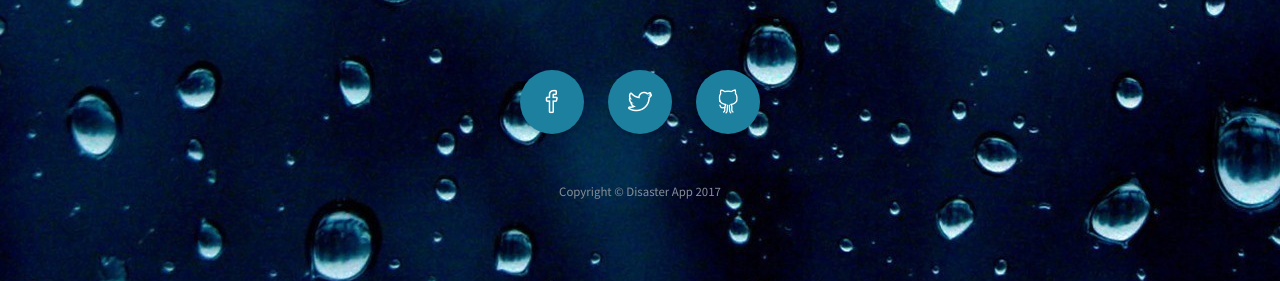
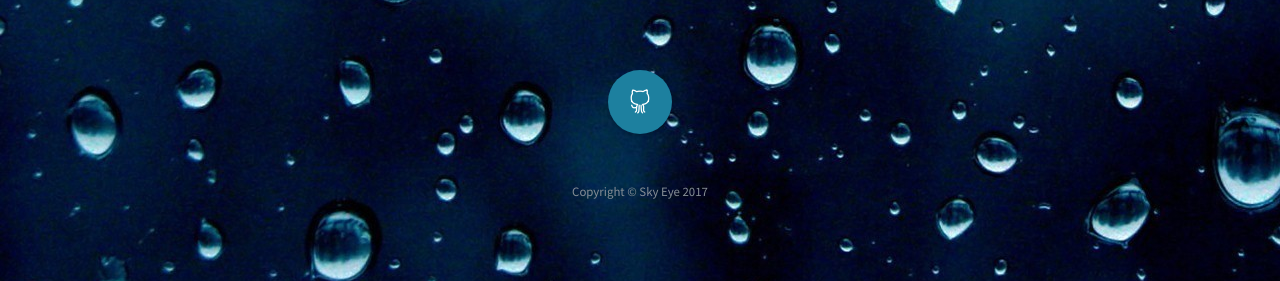
Before and after one commit to harrisondnash/sky_eye, a website: page client/public/index.html in a window 1280 px wide. Shown: the part 3308-3589 px from the top of the page. Drawn offline with nearby package versions, Linux system fonts and the light colour scheme; some packages are replaced by stand-ins of ours.

Commit message:
gh icon live

```diff
--- a/client/public/index.html
+++ b/client/public/index.html
@@ -203,16 +203,18 @@
 
     <div id="map" style="width:1200px;height:600px;"></div>
   </section>
-</div>
+  </div>
   <!-- end Map section -->
 
+  <!-- Chat section -->
   <iframe style="margin-left: 375px; margin-top: 35px" width="700" height="700" src="https://still-river-22697.herokuapp.com/" frameborder="0" allowfullscreen></iframe>
+  <!-- end Chat section -->
 
   <!-- Footer -->
   <footer class="footer text-center">
     <div class="container">
       <ul class="list-inline mb-5">
-        <li class="list-inline-item">
+  <!--  <li class="list-inline-item">
           <a class="social-link rounded-circle text-white mr-3" href="#">
               <i class="icon-social-facebook"></i>
             </a>
@@ -221,14 +223,14 @@
           <a class="social-link rounded-circle text-white mr-3" href="#">
               <i class="icon-social-twitter"></i>
             </a>
-        </li>
+        </li> -->
         <li class="list-inline-item">
-          <a class="social-link rounded-circle text-white" href="#">
+          <a class="social-link rounded-circle text-white" href="https://github.com/harrisondnash">
               <i class="icon-social-github"></i>
             </a>
         </li>
       </ul>
-      <p class="text-muted small mb-0">Copyright &copy; Disaster App 2017</p>
+      <p class="text-muted small mb-0">Copyright &copy; Sky Eye 2017</p>
     </div>
   </footer>
   <!-- end Footer -->
```
